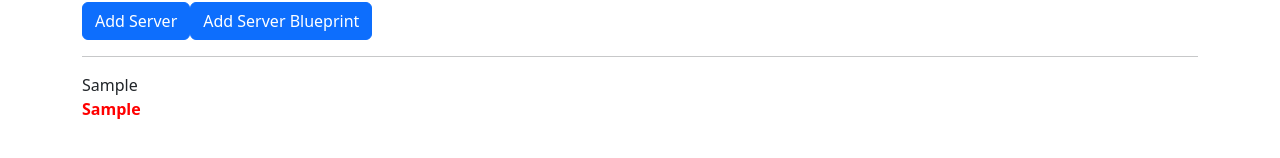
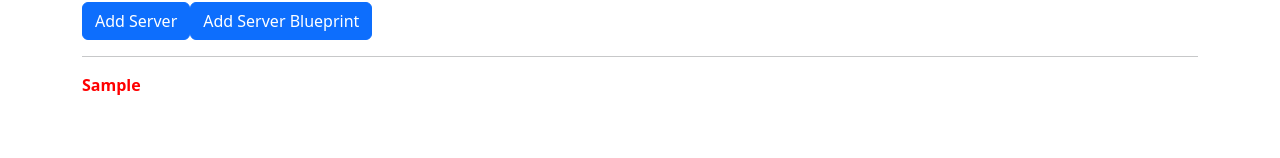
Before and after one commit to tnargy/diamond, an Angular app: page / in a window 1280 px wide. Both pictures are taken after typing "Sample", "Sample" into the empty fields and a click on the button "Add Server". Shown: the part 216-374 px from the top of the page. Built offline with nearby package versions, Linux system fonts and the light colour scheme.

Commit message:
wrapped up section

```diff
--- a/src/app/app.component.html
+++ b/src/app/app.component.html
@@ -9,7 +9,7 @@
       <app-server-element
       *ngFor="let serverElement of serverElements"
       [srvElement]="serverElement">
-      <p>
+      <p #contentParagraph>
         <strong *ngIf="serverElement.type === 'server'" style="color: red">{{ serverElement.content }}</strong>
         <em *ngIf="serverElement.type === 'blueprint'">{{ serverElement.content }}</em>
       </p>
--- a/src/app/server-element/server-element.component.html
+++ b/src/app/server-element/server-element.component.html
@@ -1,6 +1,6 @@
 <div
   class="panel panel-default">
-  <div class="panel-heading">{{ element.name }}</div>
+  <div class="panel-heading" #heading>{{ name }}</div>
   <div class="panel-body">
     <ng-content></ng-content>
 
--- a/src/app/server-element/server-element.component.ts
+++ b/src/app/server-element/server-element.component.ts
@@ -1,4 +1,4 @@
-import { Component, Input } from '@angular/core';
+import { Component, ContentChild, ElementRef, Input, ViewChild } from '@angular/core';
 
 @Component({
   selector: 'app-server-element',
@@ -10,5 +10,7 @@ export class ServerElementComponent {
     type: string,
     name: string,
     content: string};
-
+  @Input() name: string;
+  @ViewChild('heading') header: ElementRef;
+  @ContentChild('contentParagraph') paragraph: ElementRef;
 }
```
